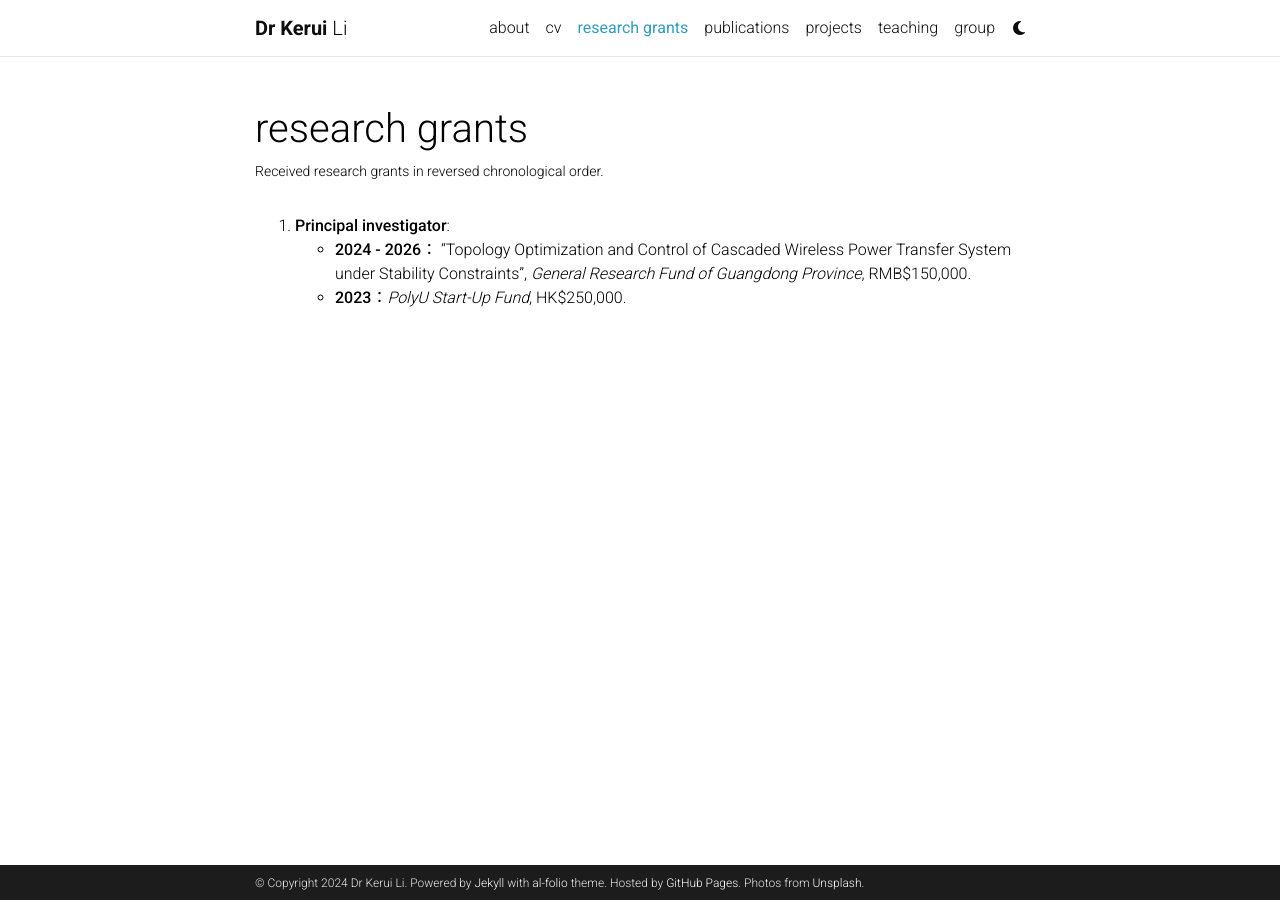
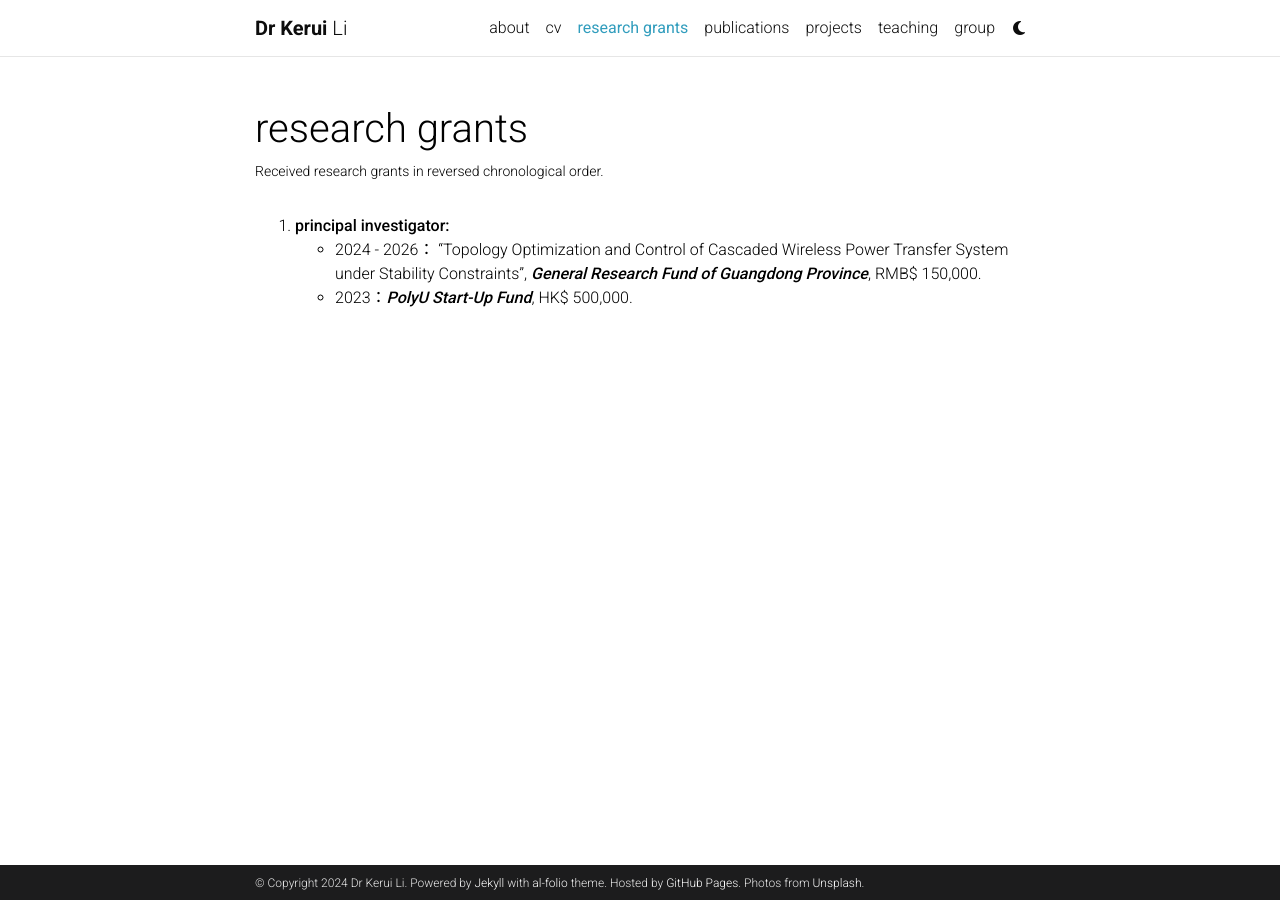
Before and after one commit to keruili/keruili.github.io, a Jekyll site: the page built from _pages/research_grants.md, in a window 1280 px wide. Built offline with Jekyll 4.4.1, drawn with Linux system fonts in a browser that asks for light colours; comment, search, counter and statistics services are not loaded; a style sheet for code colours, icons or effects is not loaded.

Commit message:
Update research_grants.md

```diff
--- a/_pages/research_grants.md
+++ b/_pages/research_grants.md
@@ -7,6 +7,6 @@ nav: true
 nav_order: 2
 ---
 
-1. **Principal investigator**:
-* **2024 - 2026**： “Topology Optimization and Control of Cascaded Wireless Power Transfer System under Stability Constraints”, _General Research Fund of Guangdong Province_, RMB$150,000.
-* **2023**：_PolyU Start-Up Fund_, HK$250,000.
+1. **principal investigator:**
+* 2024 - 2026： “Topology Optimization and Control of Cascaded Wireless Power Transfer System under Stability Constraints”, _**General Research Fund of Guangdong Province**_, RMB$ 150,000.
+* 2023：_**PolyU Start-Up Fund**_, HK$ 500,000.
```
